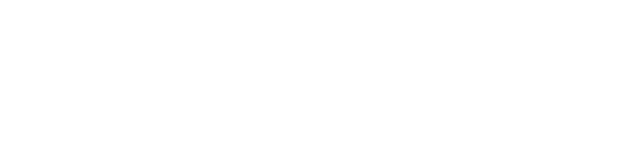
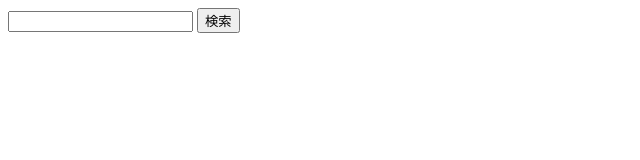
Before and after one commit to syutamorijyobi/confict-test, a plain HTML site: page form.html in a window 1280 px wide. Shown: the whole page, without its empty margins (0-640 px from the left). Drawn offline with Linux system fonts and the light colour scheme.

Commit message:
form.htmlにinput追記

```diff
--- a/form.html
+++ b/form.html
@@ -4,6 +4,7 @@
 		<title>フォームサンプル</title>
 	</head>
 	<body>
-
+		<input type="text" name="name">
+		<input type="submit" value="検索">
 	</body>
 </html>
```
